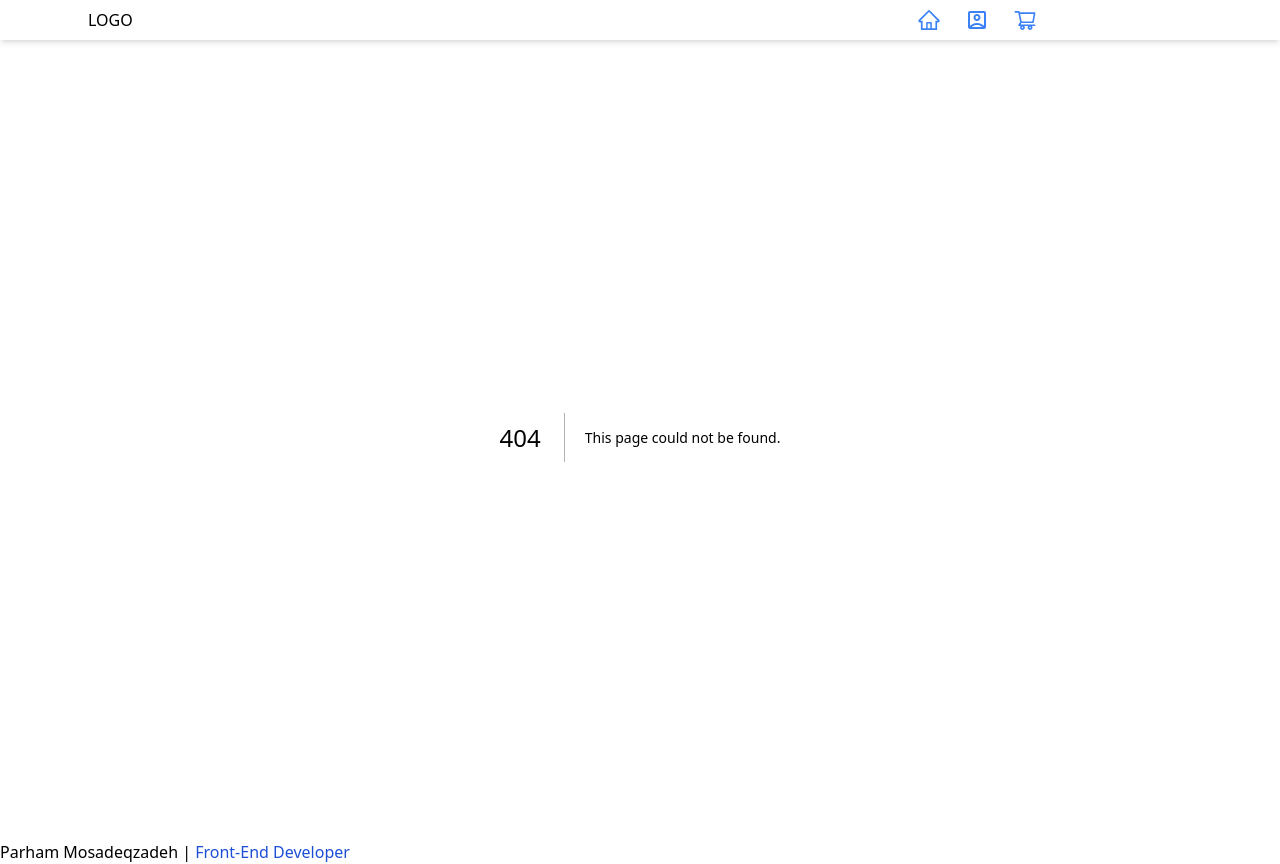
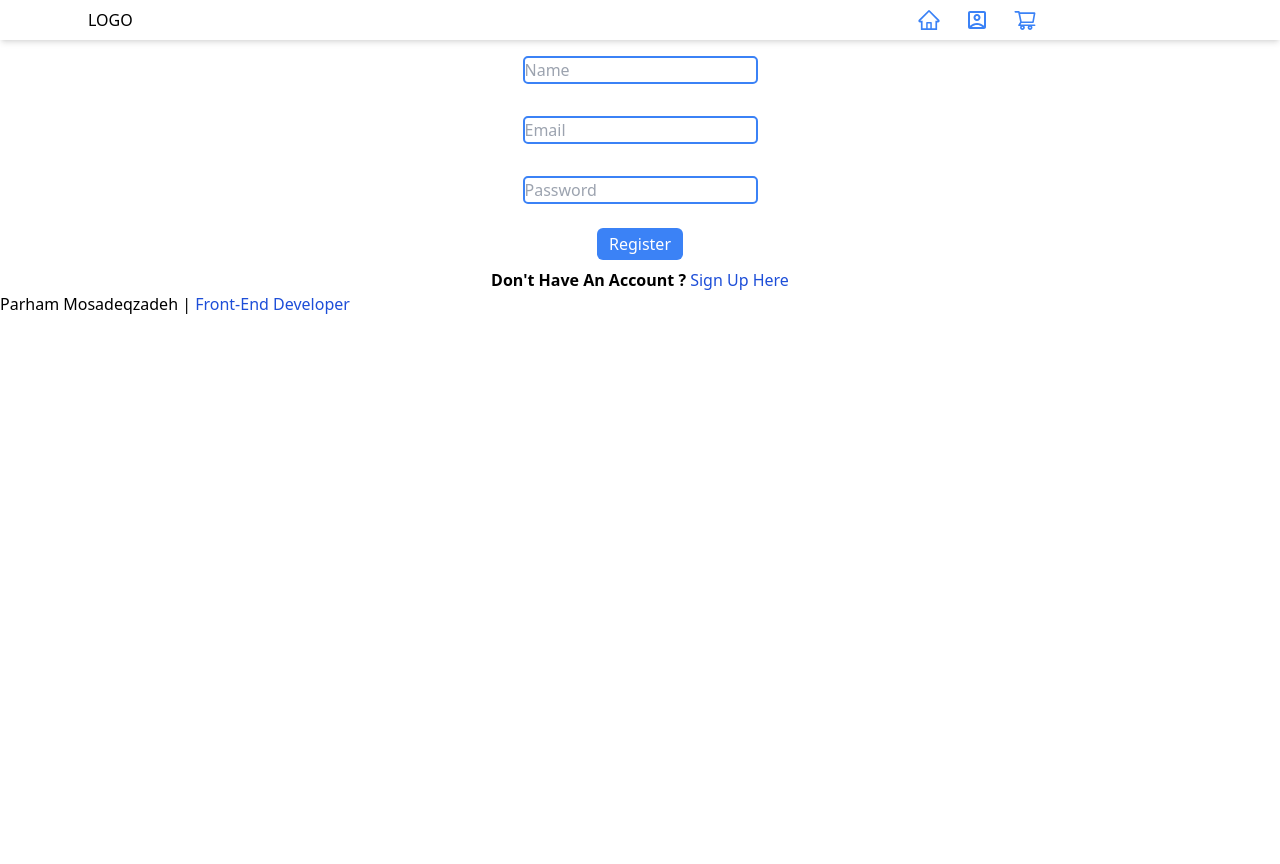
Before and after one commit to parham-mosadeq/next-shop-auth, a Next.js app: page /account in a window 1280 px wide. Before the commit this address had no page. After the commit the page ends 800 px from the top, so only its background shows below. Built offline with nearby package versions, Linux system fonts and the light colour scheme.

Commit message:
create login/signup form

```diff
--- /dev/null
+++ b/src/components/modules/AccountFrom.tsx
@@ -0,0 +1,49 @@
+// * dynamic form for both login and sign up
+
+// * more types will be added, such as funcs to send data to data base!
+type Props = { btnTxt: String };
+
+export default function AccountFrom({ btnTxt }: Props) {
+  return (
+    <>
+      <form className='flex flex-col justify-center'>
+        {/* name */}
+        <div className='flex justify-center items-center'>
+          <input
+            className='my-4 rounded-[5px] focus:outline-none block border-2 border-blue-500'
+            type='text'
+            placeholder='Name'
+            id='name'
+            required
+          />
+        </div>
+        {/* email */}
+        <div className='flex justify-center items-center'>
+          <input
+            className='my-4 rounded-[5px] focus:outline-none block border-2 border-blue-500'
+            type='text'
+            placeholder='Email'
+            id='email'
+            required
+          />
+        </div>
+        {/* password */}
+        <div className='flex justify-center items-center'>
+          <input
+            className='my-4 rounded-[5px] focus:outline-none block border-2 border-blue-500'
+            type='text'
+            placeholder='Password'
+            id='password'
+            required
+          />
+        </div>
+        <button
+          type='submit'
+          className='my-2 text-centers  bg-blue-500 w-fit mx-auto px-3 py-1 rounded-md text-white active:scale-95'
+        >
+          {btnTxt}
+        </button>
+      </form>
+    </>
+  );
+}
--- /dev/null
+++ b/src/components/templates/AccountPage.tsx
@@ -0,0 +1,16 @@
+import Link from 'next/link';
+import AccountFrom from '../modules/AccountFrom';
+
+export default function AccountPage() {
+  return (
+    <article className='text-center h-full flex justify-center flex-col'>
+      <AccountFrom btnTxt='Register' />
+      <p className='capitalize font-bold'>
+        don't have an account ?{' '}
+        <Link className='text-blue-700 font-normal' href='/account/signup'>
+          sign up here
+        </Link>
+      </p>
+    </article>
+  );
+}
--- /dev/null
+++ b/src/components/templates/SignUpPage.tsx
@@ -0,0 +1,17 @@
+import React from 'react';
+import AccountFrom from '../modules/AccountFrom';
+import Link from 'next/link';
+
+export default function SignUpPage() {
+  return (
+    <div>
+      <AccountFrom btnTxt='SignUp' />
+      <p className='text-center capitalize font-bold'>
+        already have an account ?{' '}
+        <Link className='text-blue-700 font-normal' href='/account'>
+          login
+        </Link>
+      </p>
+    </div>
+  );
+}
--- /dev/null
+++ b/src/pages/account/index.tsx
@@ -0,0 +1,10 @@
+import AccountPage from '@/components/templates/AccountPage';
+import React from 'react';
+
+export default function Account() {
+  return (
+    <div>
+      <AccountPage />
+    </div>
+  );
+}
--- /dev/null
+++ b/src/pages/account/signup.tsx
@@ -0,0 +1,10 @@
+import SignUpPage from '@/components/templates/SignUpPage';
+import React from 'react';
+
+export default function SingUp() {
+  return (
+    <div>
+      <SignUpPage />
+    </div>
+  );
+}
```
